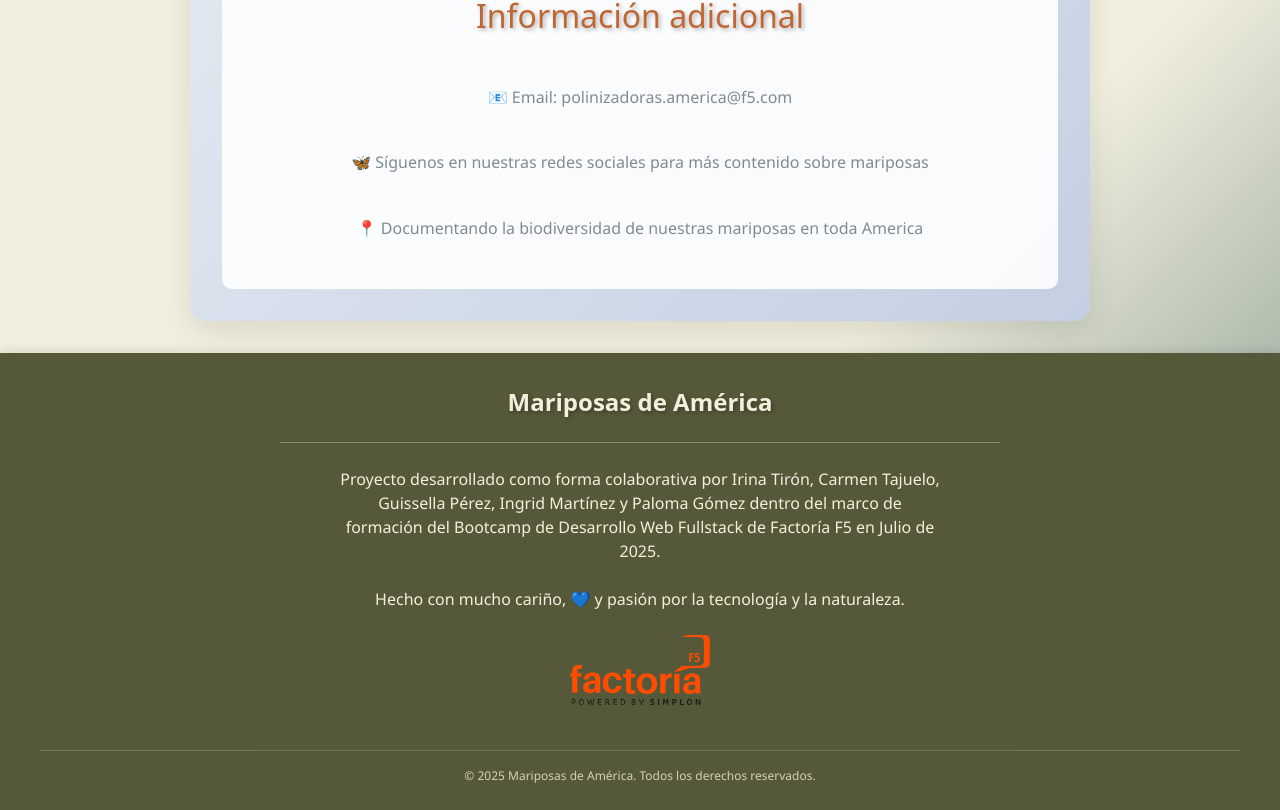
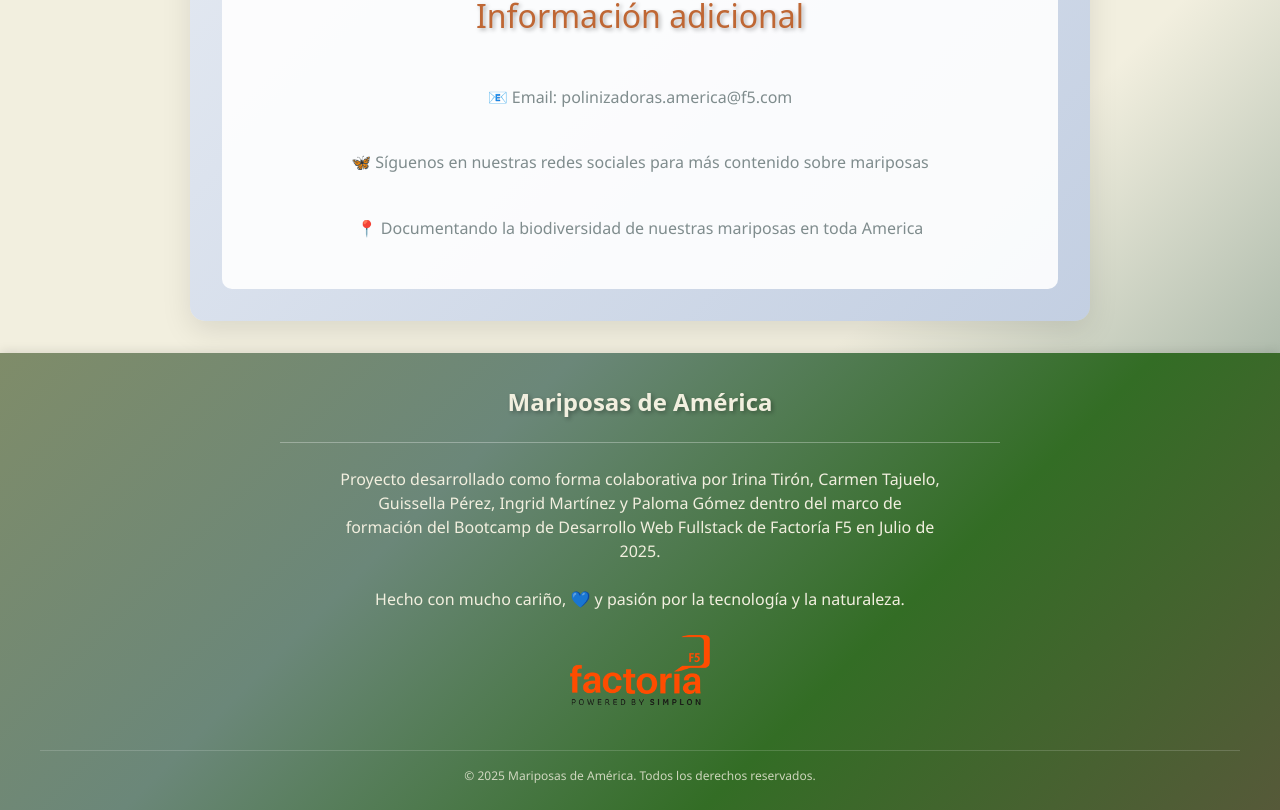
Before and after one commit to irinatiron/polinizadores-america-mariposas, a React (Vite) app: page /formulario in a window 1280 px wide. Shown: the part 938-1748 px from the top of the page. Built offline with nearby package versions, Linux system fonts and the light colour scheme; a web font is replaced by a local one.

Commit message:
FEAT: add linear-gradient background color to footer (#28)

```diff
--- a/src/components/Footer.css
+++ b/src/components/Footer.css
@@ -1,6 +1,7 @@
 /*---FOOTER---*/
 .footer {
-  background-color: var(--color-olive-green);
+  /*background-color: var(--color-olive-green);*/
+  background: linear-gradient(-45deg, var(--color-olive-green), var(--color-forest-green), var(--color-sage-green), var(--color-card-background));
   color: var(--color-light-beige);
   text-align: center;
   padding: 2rem 1rem 1rem;
```
Also changed, not shown: 1 other file (tests, documents, lock files or other folders).
